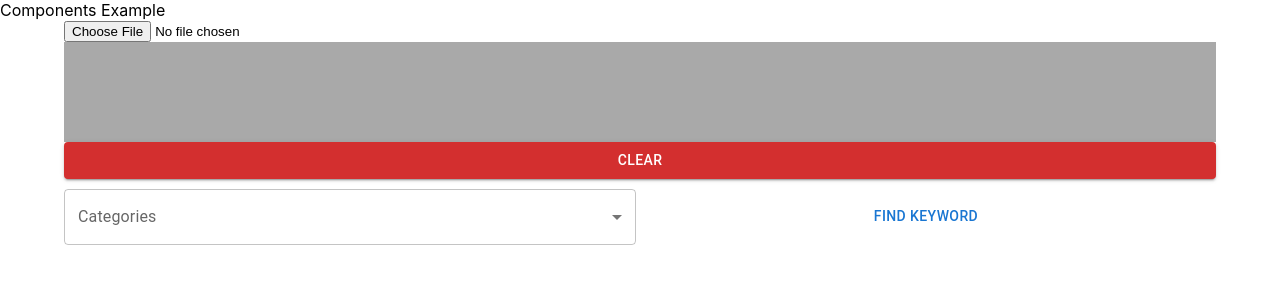
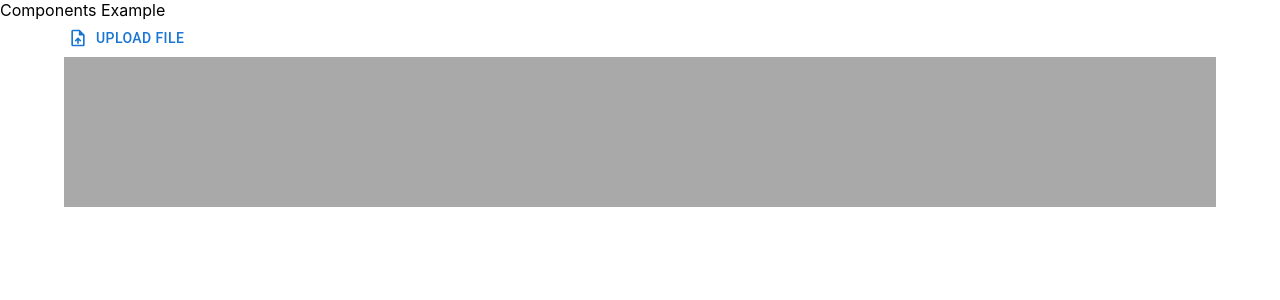
Before and after one commit to RichardPagnozzi/react-component-archive, a React (Create React App) app: page / in a window 1280 px wide. Shown: the top 300 px of the page. Built offline with nearby package versions, Linux system fonts and the light colour scheme.

Commit message:
File Reading Functional Keyword Search/Highlight Functional

```diff
--- a/package.json
+++ b/package.json
@@ -5,6 +5,7 @@
   "dependencies": {
     "@emotion/react": "^11.5.0",
     "@emotion/styled": "^11.3.0",
+    "@mui/icons-material": "^5.1.1",
     "@mui/material": "^5.1.0",
     "@testing-library/jest-dom": "^5.15.0",
     "@testing-library/react": "^11.2.7",
--- /dev/null
+++ b/src/Components/FileReader/Categories.tsx
@@ -0,0 +1,11 @@
+
+export const Categories = [
+    "",
+    "Lorem",
+    "Ipsum",
+    "Dolar",
+    "Quia",
+    "Pueda",
+    "Dolum",
+    "i"
+]
--- a/src/Components/FileReader/TextFileViewer.tsx
+++ b/src/Components/FileReader/TextFileViewer.tsx
@@ -1,5 +1,9 @@
 import { useState, useEffect } from 'react';
-import { Container, TextField, Button, ButtonGroup, InputLabel, Select, MenuItem, FormControl, Box } from '@mui/material';
+import { Container, Button, ButtonGroup, InputLabel, Select, MenuItem, FormControl, Box } from '@mui/material';
+import { Categories } from './Categories';
+import UploadFileIcon from '@mui/icons-material/UploadFile';
+import FormatClearIcon from '@mui/icons-material/FormatClear';
+import FindInPageIcon from '@mui/icons-material/FindInPage';
 
 export const TextFileViewer = () => {
 
@@ -27,13 +31,14 @@
     const handleOnClearTextClick = () => {
         setFileData('');
         setInputValue('');
+        setCategoryName('')
     }
 
     const handleSelect = (e: any) => {
         setCategoryName(e.target.value);
     }
 
-    const handlOnJumpToCategoryClick = () => {
+    const handleFindClick = () => {
         let keyWord = categoryName;
         let text = document.getElementById("searchable-textbox")?.textContent;
 
@@ -44,45 +49,53 @@
     }
     // ******************      HTML      ******************
 
+    const CategoriesList = Categories.map((category) => <MenuItem value={`${category}`}>{category}</MenuItem>);
+
+    let ButtonShelf;
     let TextBox;
-    if (fileData == "" || fileData == null)
-        TextBox = <Box sx={{ height: 100, backgroundColor: 'DarkGrey' }} />
-    else
+    let SearchBox;
+
+    if (fileData == "" || fileData == null) {
+        ButtonShelf =
+            <ButtonGroup >
+                <Button variant="text" component="label" startIcon={<UploadFileIcon />}> Upload File
+                    <input type="file" accept="text/*" value={inputValue} onChange={handleOnFileChange} hidden />
+                </Button>
+            </ButtonGroup>
+
+        TextBox = <Box sx={{ height: 150, overflowY: "auto", backgroundColor: 'DarkGrey' }} />
+    }
+
+    else {
+        ButtonShelf =
+            <div style={{ display: "flex", justifyContent: "space-between" }}>
+                <ButtonGroup sx={{ display: "flex-start", justifyContent: "space-around" }}>
+                    <Button component="label" variant="text" onClick={handleFindClick} startIcon={<FindInPageIcon />}> Find Keyword </Button>
+                    <Button component="label" variant="text" color="warning" onClick={handleOnClearTextClick} startIcon={<FormatClearIcon />}> Clear</Button>
+                </ButtonGroup>
+
+                <FormControl variant="standard" >
+                    <InputLabel id="demo-simple-select-label"> Keyword </InputLabel>
+                    <Select variant="standard" labelId="demo-simple-select-label" id="keyword" value={categoryName} label="Order Category" onChange={handleSelect}>
+                        {CategoriesList}
+                    </Select>
+                </FormControl>
+            </div>
+
+
         TextBox =
-            <Box sx={{ height: 100, backgroundColor: 'DarkGrey' }}>
+            <Box sx={{ height: 150, overflowY: "auto", backgroundColor: 'DarkGrey' }}>
                 <p id="searchable-textbox">{fileData}</p>
             </Box>
 
+    }
 
     return (
         <div>
-            {/* File Reader HTML */}
             <Container fixed>
-                <div>
-                    <input type="file" accept="text/*" value={inputValue} onChange={handleOnFileChange} />
+                    {ButtonShelf}
                     {TextBox}
-                    <Button fullWidth variant="contained" color="error" onClick={handleOnClearTextClick}> Clear</Button>
-                </div>
-
-                <div style={{ marginTop: "10px" }} />
-
-                {/* Keyword Finder HTML */}
-                <ButtonGroup fullWidth variant="text" aria-label="outlined primary button group">
-                    <FormControl fullWidth>
-                        <InputLabel id="demo-simple-select-label"> Categories </InputLabel>
-                        <Select labelId="demo-simple-select-label" id="keyword" value={categoryName} label="Order Category" onChange={handleSelect}>
-                            <MenuItem value="Lorem">Lorem</MenuItem>
-                            <MenuItem value="Ipsum">Ipsum</MenuItem>
-                        </Select>
-                    </FormControl>
-
-                    <Button color="primary" onClick={handlOnJumpToCategoryClick}> Find Keyword </Button>
-                </ButtonGroup>
             </Container>
-
-
         </div>
     )
 }
-
-//   <TextField id="searchable-textbox" focused multiline fullWidth value={fileData} disabled maxRows={8} variant="filled" />
```
Also changed, not shown: 1 other file (tests, documents, lock files or other folders).
